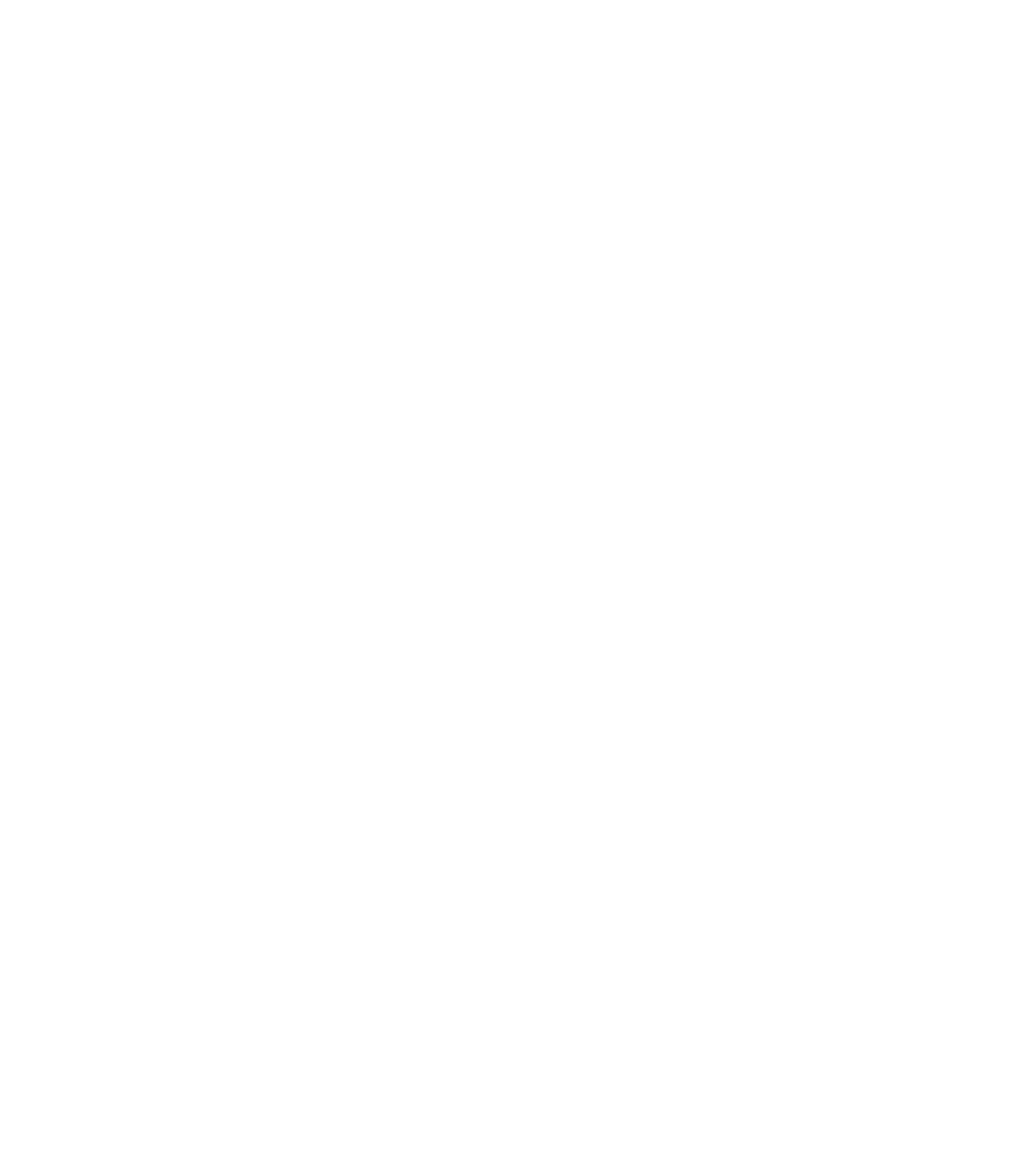
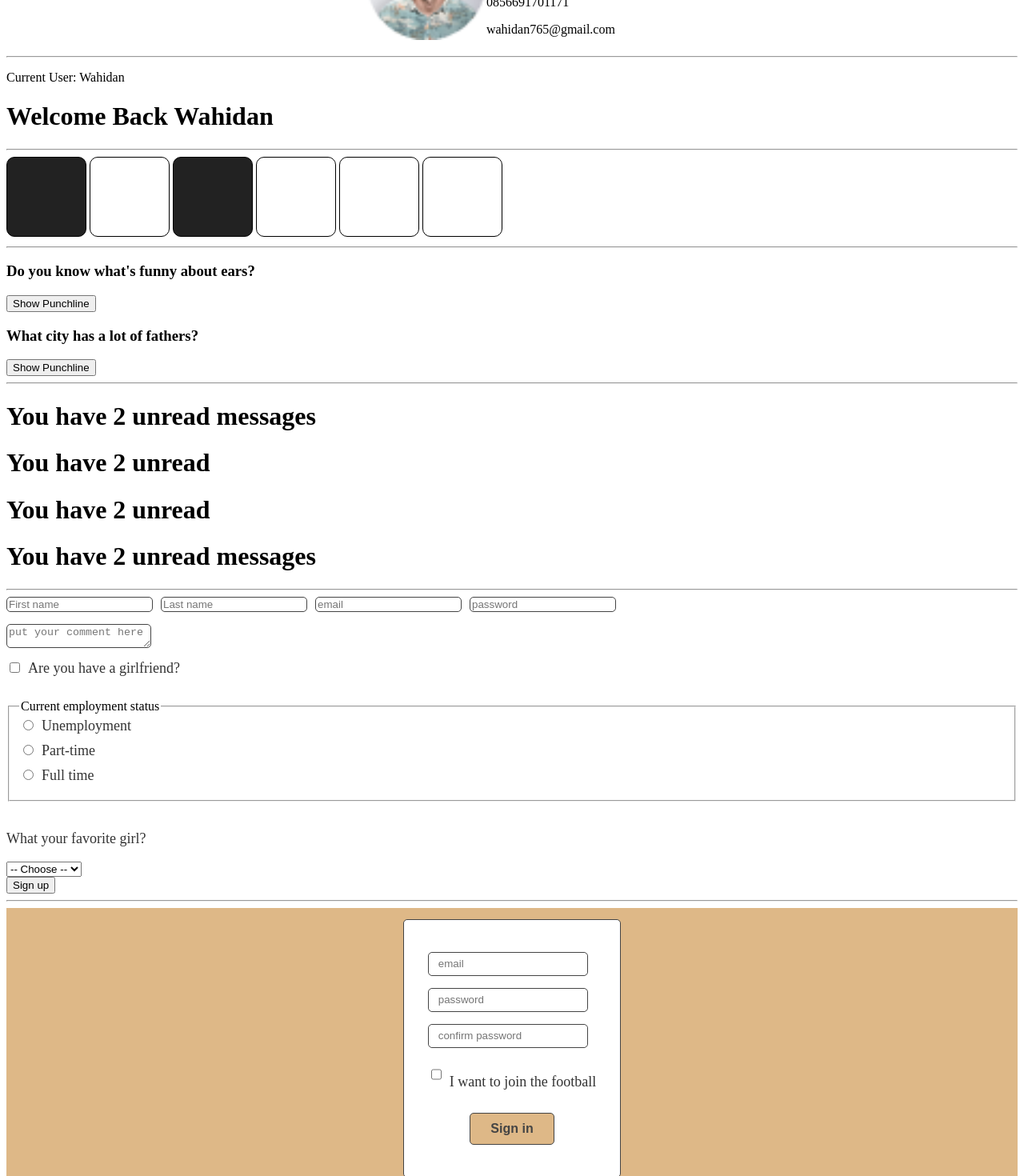
Before and after one commit to KingWahid/Learn-react-basic, a React (Vite) app: page / in a window 1280 px wide. Shown: the part 1020-2490 px from the top of the page at 80% size. Before the commit the page ends 800 px from the top, so only its background shows below. Built offline with nearby package versions, Linux system fonts and the light colour scheme.

Commit message:
Practice coding form

```diff
--- a/src/App.jsx
+++ b/src/App.jsx
@@ -10,11 +10,12 @@ import Squere from './BasicPraktik/BoxPractice2/Squere'
 import Jokes from './BasicPraktik/JokesProps/Jokes'
 import Conren from './BasicPraktik/ConditionalRendering/Conren'
 import Form from './BasicPraktik/Form/Form'
+import FromPractice from './BasicPraktik/FormPractice/FromPractice'
 
 const App = () => {
   return (
     <div>
-        {/* <Counter/>
+        <Counter/>
         <hr/>
         <Question/>
         <hr/>
@@ -28,13 +29,15 @@ const App = () => {
         <hr/>
         <Parent/>
         <hr/>
-        <Squere /> */}
+        <Squere />
         <hr/>
-        {/* <Jokes />
+        <Jokes />
         <hr/>
-        <Conren/> */}
+        <Conren/>
         <hr />
         <Form />
+        <hr/>
+        <FromPractice />
     </div>
   )
 }
--- a/src/BasicPraktik/Form/Form.jsx
+++ b/src/BasicPraktik/Form/Form.jsx
@@ -119,6 +119,7 @@ export default function Form() {
 
             <label htmlFor="favGirl">What your favorite girl?</label>
             <br/>
+            <br />
             <select
                 id="favGirl"
                 value={dataform.favGirl}
@@ -133,7 +134,8 @@ export default function Form() {
                 <option value="arabian">Arabian</option>
             </select>
             <br/>
-            <button>Submit</button>
+
+            <button>Sign up</button>
         </form>
 
 
--- /dev/null
+++ b/src/BasicPraktik/FormPractice/FromPractice.jsx
@@ -0,0 +1,63 @@
+import React, { useState } from 'react'
+import './from.css'
+
+export default function FromPractice() {
+  const [dataSign, setDataSign] = useState({
+      email: "",
+      password: "",
+      conpass: "",
+      isJoin: false
+  })
+  console.log(dataSign)
+  function handleChange(event){
+
+    setDataSign(prevData => ({
+      ...prevData,
+          [event.target.name]: event.target.type==="checkbox"?event.target.checked : event.target.value
+    }))
+  }
+  function handleSubmit(event){
+    const {password, conpass, isJoin} = dataSign
+      event.preventDefault()
+      password === conpass ? console.log("Sucsessfull Signup") : console.log("Password to not match")
+      isJoin && console.log("Thanks for signing up for our football club!")
+  }
+  return (
+    <div className='back'>
+      <form onSubmit={handleSubmit}>
+        <input
+          name="email"
+          value={dataSign.email}
+          type="text"
+          onChange={handleChange}
+          placeholder="email"
+        />
+        <input
+          name="password"
+          value={dataSign.password}
+          type="password"
+          onChange={handleChange}
+          placeholder="password"
+        />
+        <input
+          name="conpass"
+          value={dataSign.conpass}
+          type="password"
+          onChange={handleChange}
+          placeholder="confirm password"
+        />
+
+        <label htmlFor="checkb">
+          <input
+            id="checkb"
+            name="isJoin"
+            value={dataSign.isJoin}
+            type="checkbox"
+            onChange={handleChange}
+        />I want to join the football</label>
+        <br />
+        <button className='btn'>Sign in</button>
+      </form>
+    </div>
+  )
+}
--- /dev/null
+++ b/src/BasicPraktik/FormPractice/from.css
@@ -0,0 +1,37 @@
+* {
+    box-sizing: border-box;
+}
+
+.back {
+    display: flex;
+    justify-content: center;
+    background-color: burlywood;
+    height: 350px;
+}
+
+.back form{
+    background: white;
+    display: flex;
+    flex-direction: column;
+    margin: auto;
+    padding: 40px 30px;
+    border: 1px solid #444;
+    border-radius: 5px;
+}
+
+.back input {
+    height: 30px;
+    text-indent: 10px;
+}
+
+.btn {
+    width: 50%;
+    margin: auto;
+    padding: 10px 5px;
+    border-radius: 5px;
+    border: 1px solid #444;
+    font-weight: 600;
+    font-size: 16px;
+    background-color: burlywood;
+    color: #444;
+}
```
